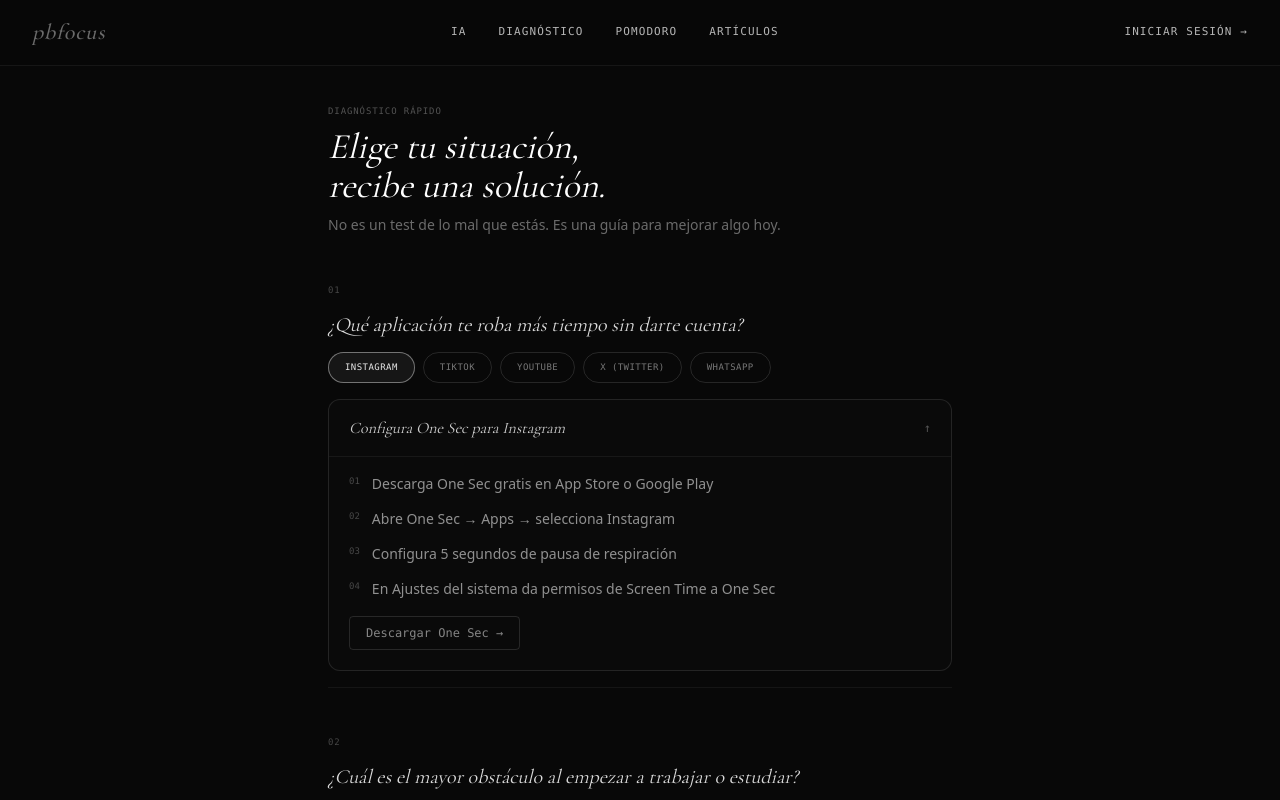
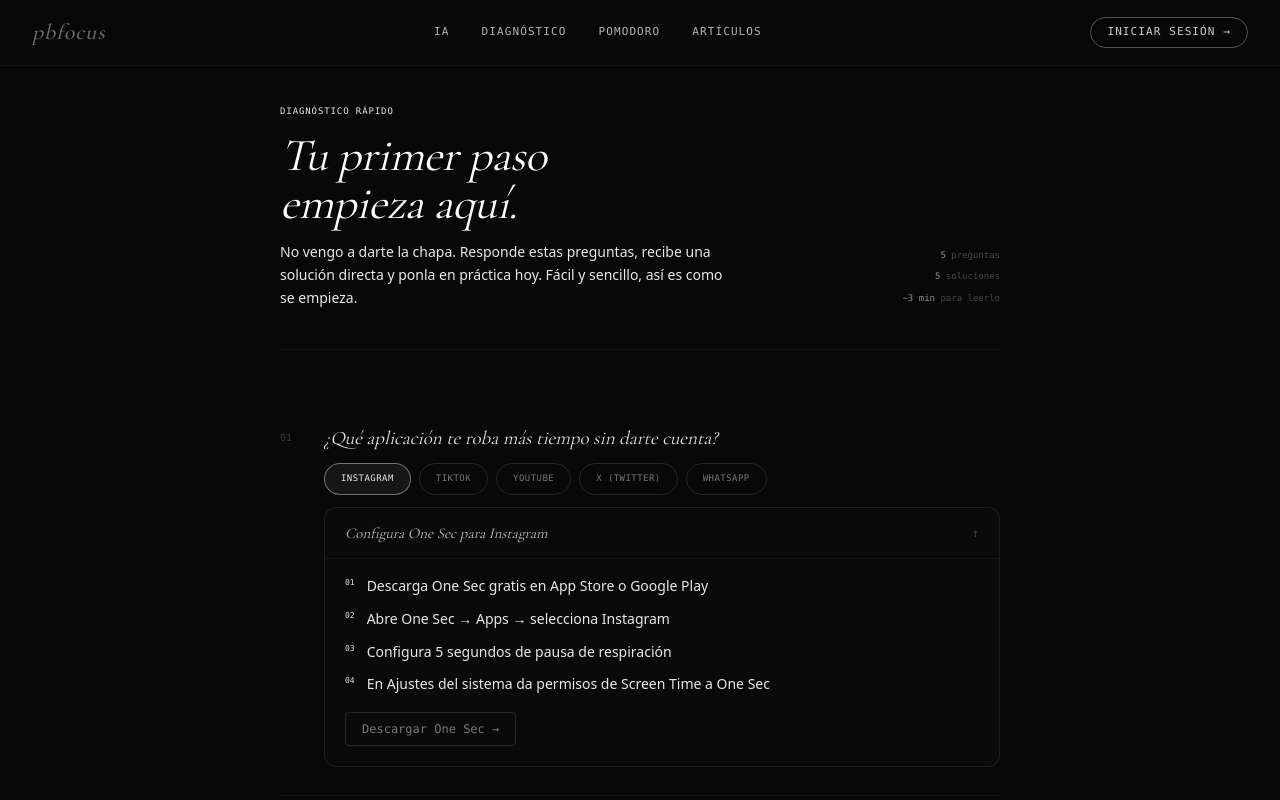
Before and after one commit to pbarreiroh/pbfocus, a Next.js app: page /diagnostico in a window 1280 px wide. Both pictures are taken after a click on the button "INSTAGRAM". Built offline with nearby package versions, Linux system fonts and the light colour scheme; no server answers.

Commit message:
feat: implementacion diagnostico rapido

```diff
--- a/app/components/GlobalNav.tsx
+++ b/app/components/GlobalNav.tsx
@@ -60,7 +60,7 @@ export default function GlobalNav() {
         ) : (
           <button
             onClick={() => router.push('/login')}
-            className="font-mono text-[11px] uppercase tracking-widest text-white/70 hover:text-white transition-colors"
+            className="font-mono text-[11px] uppercase tracking-widest text-white/80 hover:text-white transition-colors border border-white/30 hover:border-white/60 px-4 py-1.5 rounded-full"
           >
             Iniciar sesión →
           </button>
--- a/app/diagnostico/page.tsx
+++ b/app/diagnostico/page.tsx
@@ -58,11 +58,22 @@ export default function Diagnostico() {
 
   return (
     <div className="min-h-screen bg-[#080808] text-[#e8e8e8] font-sans">
-      <main className="max-w-2xl mx-auto px-6 py-12 space-y-12">
-        <div className="space-y-2">
-          <div className="font-mono text-[9px] uppercase tracking-widest text-white/30">diagnóstico rápido</div>
-          <h1 style={{fontFamily:"'Cormorant Garamond', serif", fontStyle:'italic', fontSize:'36px', color:'white', lineHeight:1.1}}>Elige tu situación,<br />recibe una solución.</h1>
-          <p className="text-white/40 text-sm leading-relaxed">No es un test de lo mal que estás. Es una guía para mejorar algo hoy.</p>
+      <main className="max-w-3xl mx-auto px-6 py-12 space-y-12">
+        <div className="border-b border-white/[0.05] pb-10 mb-4 flex items-end justify-between gap-8">
+          <div className="flex-1">
+            <div className="font-mono text-[9px] uppercase tracking-widest text-white/28 mb-3">diagnóstico rápido</div>
+            <h1 style={{fontFamily:"'Cormorant Garamond', serif", fontStyle:'italic', fontSize:'clamp(32px,4vw,46px)', color:'white', lineHeight:1.05, letterSpacing:'-0.5px', marginBottom:'14px'}}>
+              Tu primer paso<br />empieza aquí.
+            </h1>
+            <p className="text-white/42 text-sm leading-relaxed max-w-md">
+              No vengo a darte la chapa. Responde estas preguntas, recibe una solución directa y ponla en práctica hoy. Fácil y sencillo, así es como se empieza.
+            </p>
+          </div>
+          <div className="hidden md:flex flex-col gap-2 items-end shrink-0 pb-1">
+            <div className="font-mono text-[9px] text-white/25"><span className="text-white/55">5</span> preguntas</div>
+            <div className="font-mono text-[9px] text-white/25"><span className="text-white/55">5</span> soluciones</div>
+            <div className="font-mono text-[9px] text-white/25"><span className="text-white/55">~3 min</span> para leerlo</div>
+          </div>
         </div>
 
         {QUESTIONS.map((q, qi) => {
@@ -70,38 +81,42 @@ export default function Diagnostico() {
           const solution = selected ? SOLUTIONS[q.id]?.[selected] : null
           const isOpen = openPanels[q.id]
           return (
-            <div key={q.id} className="space-y-4">
-              <div className="space-y-3">
-                <div className="font-mono text-[9px] uppercase tracking-widest text-white/25">{String(qi + 1).padStart(2, '0')}</div>
-                <h2 style={{fontFamily:"'Cormorant Garamond', serif", fontStyle:'italic', fontSize:'20px', color:'rgba(255,255,255,0.85)'}}>{q.question}</h2>
+            <div key={q.id} className="space-y-0">
+              <div className="py-7 flex gap-6 items-start">
+                <div className="font-mono text-[10px] text-white/20 min-w-[20px] pt-1">{String(qi + 1).padStart(2, '0')}</div>
+                <div className="flex-1 space-y-3">
+                  <h2 style={{fontFamily:"'Cormorant Garamond', serif", fontStyle:'italic', fontSize:'19px', color:'rgba(255,255,255,0.88)', lineHeight:1.3}}>{q.question}</h2>
                   <div className="flex flex-wrap gap-2">
                     {q.options.map(opt => (
                       <button key={opt} onClick={() => select(q.id, opt)}
-                      className={`px-4 py-2 rounded-full border font-mono text-[9px] uppercase tracking-wider transition-all ${selected === opt ? 'border-white/40 bg-white/[0.06] text-white/90' : 'border-white/[0.12] text-white/45 hover:border-white/25 hover:text-white/65'}`}>
+                        className={`px-4 py-2 rounded-full border font-mono text-[9px] uppercase tracking-wider transition-all ${
+                          selected === opt
+                            ? 'border-white/40 bg-white/[0.06] text-white/90'
+                            : 'border-white/[0.12] text-white/45 hover:border-white/25 hover:text-white/65'
+                        }`}>
                         {opt}
                       </button>
                     ))}
                   </div>
-              </div>
                   {solution && (
-                <div className="border border-white/[0.10] rounded-xl overflow-hidden bg-white/[0.01]">
-                  <button onClick={() => togglePanel(q.id)} className="w-full flex items-center justify-between px-5 py-4 text-left hover:bg-white/[0.02] transition-colors">
-                    <span style={{fontFamily:"'Cormorant Garamond', serif", fontStyle:'italic', fontSize:'16px', color:'rgba(255,255,255,0.8)'}}>{solution.title}</span>
-                    <span className="font-mono text-white/30 text-xs ml-4 shrink-0">{isOpen ? '↑' : '↓'}</span>
+                    <div className="border border-white/[0.08] rounded-xl overflow-hidden bg-white/[0.01] mt-2">
+                      <button onClick={() => togglePanel(q.id)} className="w-full flex items-center justify-between px-5 py-3.5 text-left hover:bg-white/[0.02] transition-colors">
+                        <span style={{fontFamily:"'Cormorant Garamond', serif", fontStyle:'italic', fontSize:'15px', color:'rgba(255,255,255,0.75)'}}>{solution.title}</span>
+                        <span className="font-mono text-white/25 text-xs ml-4 shrink-0">{isOpen ? '↑' : '↓'}</span>
                       </button>
                       {isOpen && (
-                    <div className="px-5 pb-5 space-y-4 border-t border-white/[0.06]">
-                      <div className="space-y-3 pt-4">
+                        <div className="px-5 pb-5 border-t border-white/[0.05]">
+                          <div className="space-y-2.5 pt-4">
                             {solution.steps.map((step, i) => (
                               <div key={i} className="flex gap-3">
-                            <span className="font-mono text-[9px] text-white/25 shrink-0 pt-0.5">{String(i + 1).padStart(2, '0')}</span>
-                            <span className="text-white/55 text-sm leading-relaxed">{step}</span>
+                                <span className="font-mono text-[8px] text-white/22 shrink-0 pt-0.5">{String(i + 1).padStart(2, '0')}</span>
+                                <span className="text-white/52 text-sm leading-relaxed">{step}</span>
                               </div>
                             ))}
                           </div>
                           {solution.cta && (
                             <a href={solution.cta.href} target="_blank" rel="noreferrer"
-                          className="inline-block border border-white/[0.12] text-white/50 hover:text-white hover:border-white/25 px-4 py-2 rounded text-xs font-mono transition-colors">
+                              className="inline-block border border-white/[0.12] text-white/45 hover:text-white hover:border-white/25 px-4 py-2 rounded text-xs font-mono transition-colors mt-4">
                               {solution.cta.text}
                             </a>
                           )}
@@ -109,7 +124,9 @@ export default function Diagnostico() {
                       )}
                     </div>
                   )}
-              {qi < QUESTIONS.length - 1 && <div className="border-t border-white/[0.05]" />}
+                </div>
+              </div>
+              {qi < QUESTIONS.length - 1 && <div className="border-t border-white/[0.04]" />}
             </div>
           )
         })}
--- a/app/page.tsx
+++ b/app/page.tsx
@@ -100,7 +100,7 @@ export default function Home() {
       <div className="fixed inset-0 z-0 pointer-events-none">
         <ParticleCanvas />
       </div>      {/* Main — todo centrado en pantalla */}
-      <main className="flex-1 flex flex-col items-center justify-center min-h-screen px-8 gap-10 z-10 pt-16">
+      <main className="flex-1 flex flex-col items-center justify-center px-8 gap-10 z-10 pt-16 h-screen">
 
         {/* Hero IA */}
         <div className="flex flex-col items-center text-center gap-3 max-w-xl">
--- a/app/pomodoro/page.tsx
+++ b/app/pomodoro/page.tsx
@@ -167,7 +167,7 @@ export default function Pomodoro() {
       <main className="flex-1 flex flex-col items-center justify-center pt-16 px-6 pb-12 gap-10 z-10">
 
         {/* Timer */}
-        <div className="flex flex-col items-center gap-8 w-full max-w-sm">
+        <div className="border border-white/[0.18] rounded-2xl p-8 bg-white/[0.02] flex flex-col items-center gap-8 w-full max-w-sm">
 
           {/* Modos */}
           <div className="flex gap-2">
@@ -176,8 +176,8 @@ export default function Pomodoro() {
                 key={m}
                 onClick={() => setMode(m)}
                 className={`px-4 py-1.5 rounded-full font-mono text-[9px] uppercase tracking-widest border transition-all ${mode === m
-                    ? 'border-white/30 text-white/90 bg-white/[0.06]'
-                    : 'border-white/[0.15] text-white/50 hover:border-white/30'
+                  ? 'border-white/30 text-white/90 bg-white/[0.06]'
+                  : 'border-white/[0.15] text-white/50 hover:border-white/30'
                   }`}
               >
                 {MODES[m].label}
@@ -247,7 +247,7 @@ export default function Pomodoro() {
             </div>
           )}
 
-          <div className="font-mono text-[9px] text-white/40 uppercase tracking-widest text-center">
+          <div className="font-mono text-[9px] text-white/60 uppercase tracking-widest text-center">
             {mode === 'focus' ? '¡Hora de concentrarse!' : mode === 'short' ? 'Respira, estira, hidratate.' : 'Buen trabajo. Descansa bien.'}
           </div>
         </div>
@@ -255,7 +255,7 @@ export default function Pomodoro() {
         {/* Tareas */}
         <div className="w-full max-w-sm space-y-3">
           <div className="flex items-center justify-between">
-            <span className="font-mono text-[9px] uppercase tracking-widest text-white/50">Tareas</span>
+            <span className="font-mono text-[9px] uppercase tracking-widest text-white/60">Tareas</span>
             {tasks.length > 0 && (
               <span className="font-mono text-[9px] text-white/40">{tasks.filter(t => t.done).length}/{tasks.length}</span>
             )}
```
Lines whose indentation alone changed are shown as unchanged.
